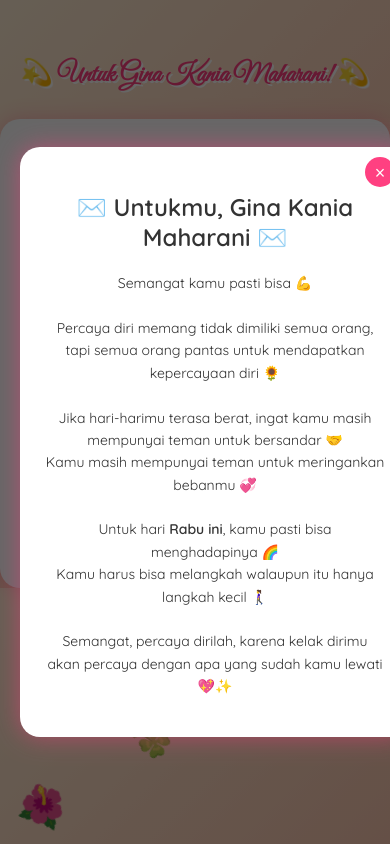
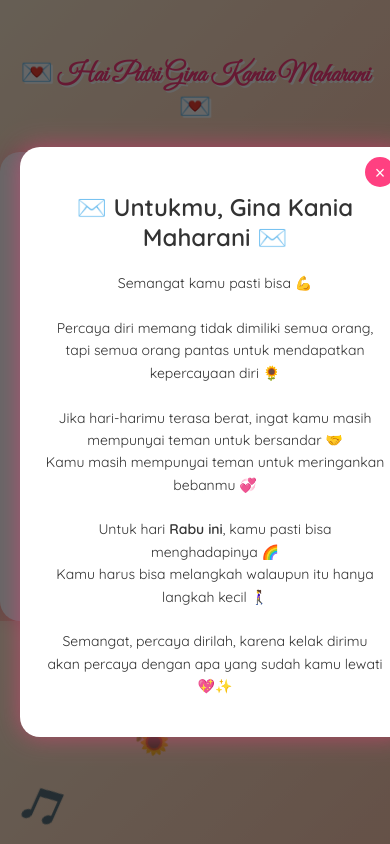
Before and after one commit to FajarMaulana566/something2, a plain HTML site: page index.html in a window 390 px wide. Both pictures are taken after a click on the button "🎁 Dapatkan Semangat!". Drawn offline with Linux system fonts and the light colour scheme.

Commit message:
coba lagi

```diff
--- a/index.html
+++ b/index.html
@@ -5,9 +5,8 @@
 <meta name="viewport" content="width=device-width, initial-scale=1.0">
 <title>Semangat Untukmu!</title>
 
-<!-- 🌸 Tambahkan font dari Google Fonts -->
+<!-- 🌸 Font dari Google Fonts -->
 <link href="https://fonts.googleapis.com/css2?family=Quicksand:wght@400;600&family=Great+Vibes&display=swap" rel="stylesheet">
-
 
 <style>
     body {
@@ -57,17 +56,6 @@
         50% { transform: translateY(-15px); }
     }
 
-    @keyframes wiggle {
-  0%, 100% { transform: rotate(0deg); }
-  25% { transform: rotate(2deg); }
-  75% { transform: rotate(-2deg); }
-}
-.button {
-  animation: wiggle 2s infinite ease-in-out;
-
-}
-
-
     .button {
         background: #ff4081;
         color: white;
@@ -112,13 +100,12 @@
         padding: 25px;
         box-shadow: 0 0 25px rgba(255, 64, 129, 0.5);
         text-align: center;
-    position: relative;
         font-family: 'Quicksand', sans-serif;
-    transform: translateY(0);
-    transition: transform 0.3s ease, opacity 0.3s ease;
+        transform: scale(0.8);
+        opacity: 0;
+        transition: transform 0.4s ease, opacity 0.4s ease;
     }
 
-/* Hilangkan animasi popIn lama */
     #overlay.show #popup {
         transform: scale(1);
         opacity: 1;
@@ -140,9 +127,7 @@
         line-height: 30px;
         transition: 0.3s;
     }
-.close-btn:hover {
-    background: #f50057;
-}
+    .close-btn:hover { background: #f50057; }
 
     /* Emoji terbang */
     .emoji-fly {
@@ -153,54 +138,22 @@
         pointer-events: none;
         z-index: 5;
     }
+
     @keyframes fly {
         from { transform: translateY(0) rotate(0deg); opacity: 1; }
         to { transform: translateY(-500px) rotate(720deg); opacity: 0; }
+    }
 
-}
     /* Responsif teks */
     @media (max-width: 400px) {
         h1 { font-size: 26px; }
         #popup p { font-size: 14px; }
     }
 </style>
+</head>
 
-<script>
-let emojiInterval;
-
-function bukaPopup() {
-    const overlay = document.getElementById('overlay');
-    overlay.style.display = 'flex';
-    overlay.classList.add('show');
-
-    // Jalankan efek emote terbang tanpa ganggu popup
-    emojiInterval = setInterval(() => buatEmojiTerbang(), 400);
-}
-
-function tutupPopup() {
-    const overlay = document.getElementById('overlay');
-    overlay.classList.remove('show');
-    overlay.style.display = 'none';
-    clearInterval(emojiInterval);
-}
-
-function buatEmojiTerbang() {
-    const emojiArray = ['💖','🌸','🌼','✨','💫','🦋','🌈','😄','🥰','🌺','🍀','⭐'];
-    const emoji = document.createElement('div');
-    emoji.classList.add('emoji-fly');
-    emoji.innerText = emojiArray[Math.floor(Math.random() * emojiArray.length)];
-    emoji.style.left = Math.random() * window.innerWidth + 'px';
-    emoji.style.fontSize = (Math.random() * 15 + 25) + 'px';
-    document.body.appendChild(emoji);
-    setTimeout(() => emoji.remove(), 3000);
-}
-</script>
-
-
-</head>
 <body>
-
-<h1>💫 Untuk Gina Kania Maharani! 💫</h1>
+<h1>💌 Hai Putri Gina Kania Maharani 💌</h1>
 
 <div class="card">
     <p class="emoji">🌼✨🌈</p>
@@ -217,7 +170,6 @@ function buatEmojiTerbang() {
 <!-- Overlay dan Popup -->
 <div id="overlay">
     <div id="popup">
-
         <button class="close-btn" onclick="tutupPopup()">×</button>
         <h2>✉️ Untukmu, Gina Kania Maharani ✉️</h2>
         <p>
@@ -233,33 +185,41 @@ function buatEmojiTerbang() {
     </div>
 </div>
 
+<!-- 🔊 Audio semangat -->
+<audio id="klikSound" src="https://cdn.pixabay.com/download/audio/2022/03/15/audio_bf7e5f1d8c.mp3?filename=pop-94319.mp3"></audio>
+
 <script>
 let emojiInterval;
 
 function bukaPopup() {
-    document.getElementById('overlay').style.display = 'flex';
-    emojiInterval = setInterval(() => {
-        buatEmojiTerbang();
-    }, 300);
+    const overlay = document.getElementById('overlay');
+    const audio = document.getElementById('klikSound');
+    overlay.style.display = 'flex';
+    overlay.classList.add('show');
+    document.body.style.overflow = 'hidden';
+    audio.currentTime = 0;
+    audio.play();
+    emojiInterval = setInterval(() => buatEmojiTerbang(), 400);
 }
 
 function tutupPopup() {
-    document.getElementById('overlay').style.display = 'none';
+    const overlay = document.getElementById('overlay');
+    overlay.classList.remove('show');
+    overlay.style.display = 'none';
+    document.body.style.overflow = '';
     clearInterval(emojiInterval);
 }
 
 function buatEmojiTerbang() {
-    const emojiArray = ['💖','🌸','🌼','✨','💫','🦋','🌈','😄','🥰','🌺','🍀','⭐'];
+    const emojiArray = ['💖','🌸','🌼','✨','💫','🦋','🌈','😄','🥰','🌺','🍀','⭐','🎵','🌻','🧡','💌'];
     const emoji = document.createElement('div');
     emoji.classList.add('emoji-fly');
     emoji.innerText = emojiArray[Math.floor(Math.random() * emojiArray.length)];
     emoji.style.left = Math.random() * window.innerWidth + 'px';
-    emoji.style.bottom = '0px';
-    emoji.style.fontSize = (Math.random() * 20 + 25) + 'px';
+    emoji.style.fontSize = (Math.random() * 15 + 25) + 'px';
     document.body.appendChild(emoji);
     setTimeout(() => emoji.remove(), 3000);
 }
 </script>
-
 </body>
 </html>
```
Lines whose indentation alone changed are shown as unchanged.
